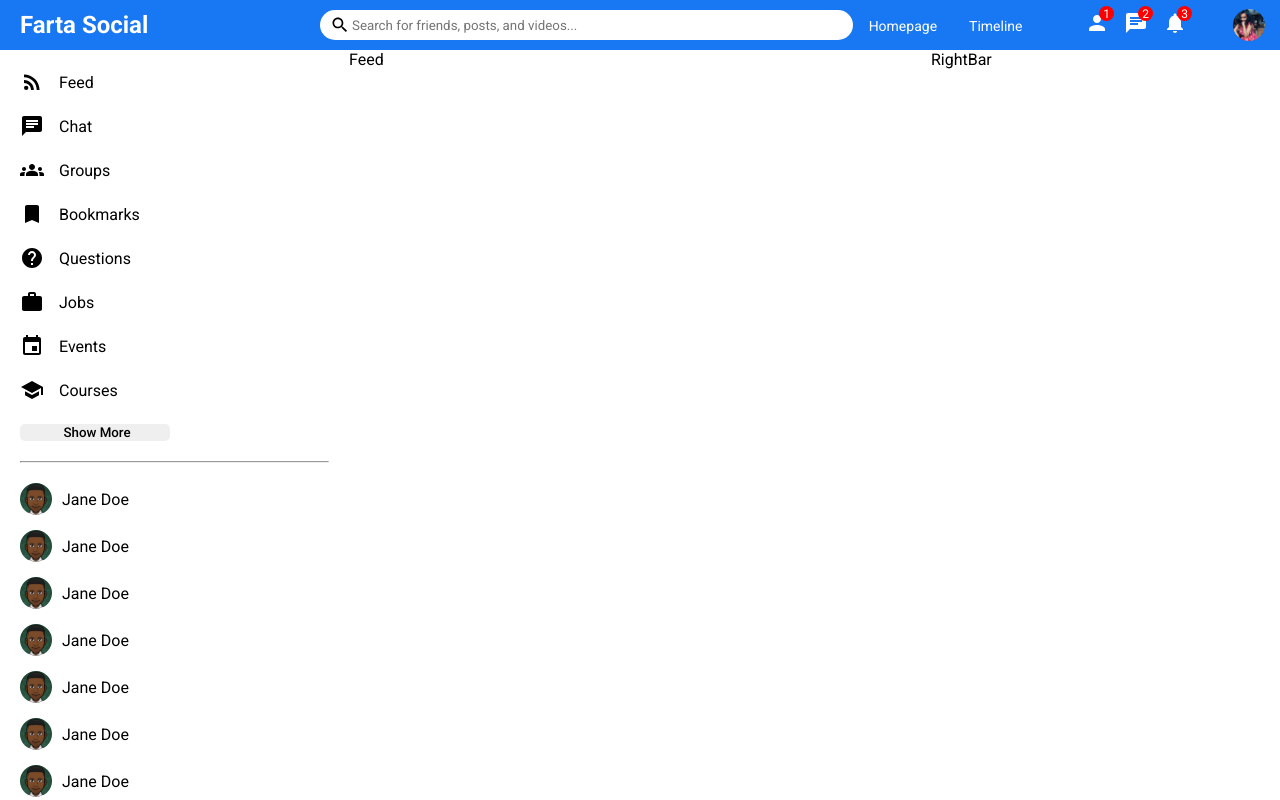
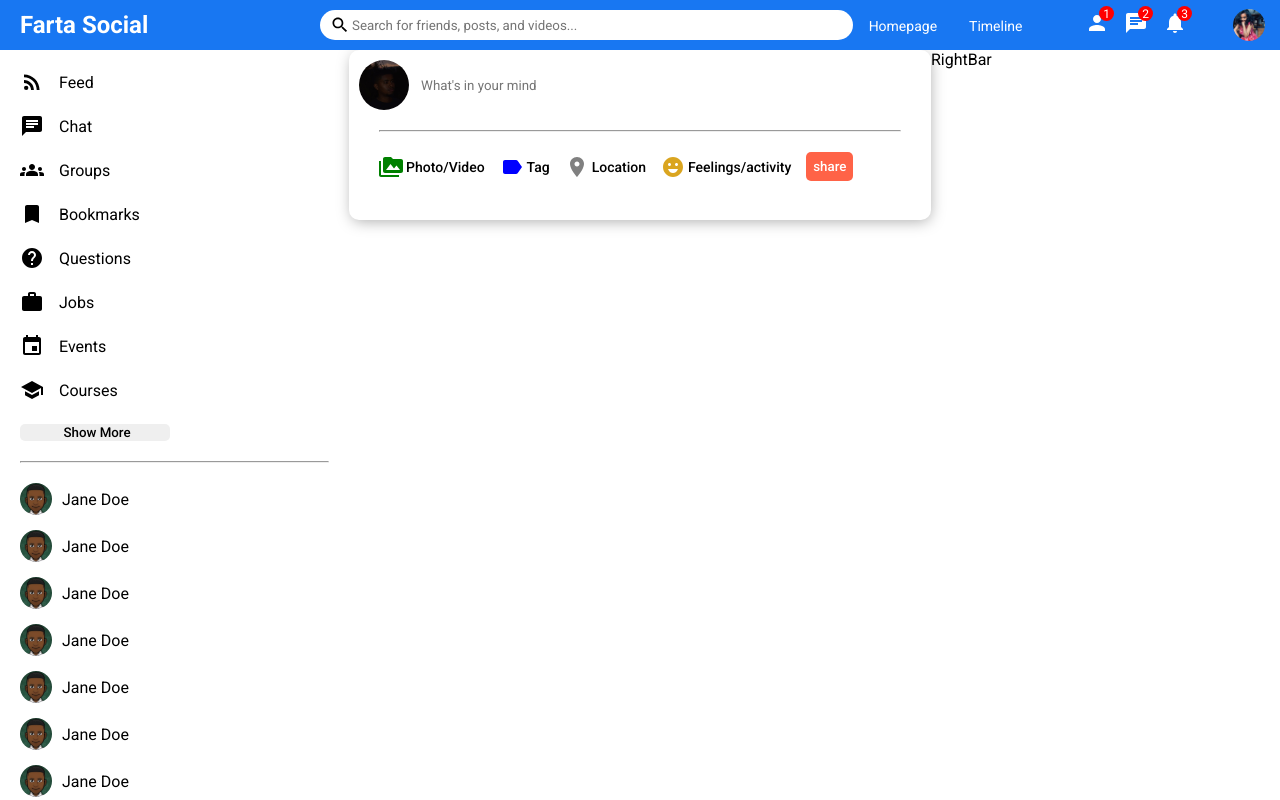
Before and after one commit to sintayehu-B/Social-Media-App, a React (Create React App) app: page / in a window 1280 px wide. Built offline with nearby package versions, Linux system fonts and the light colour scheme.

Commit message:
finished share component

```diff
--- a/src/components/feed/Feed.jsx
+++ b/src/components/feed/Feed.jsx
@@ -1,7 +1,12 @@
+import Share from "../share/Share"
 import "./feed.css"
 
 export default function Feed() {
   return (
-    <div className="feedContainer">Feed</div>
+    <div className="feedContainer">
+      <div className="feedWrapper">
+        <Share/>
+      </div>
+    </div>
   )
 }
--- /dev/null
+++ b/src/components/share/Share.jsx
@@ -0,0 +1,41 @@
+import"./share.css"
+import { PermMedia, Label, Room, EmojiEmotionsSharp  } from '@mui/icons-material';
+
+export default function Share() {
+  return (
+    <div className="shareContainer">
+        <div className="shareWrapper">
+            <div className="shareTop">
+                <img src="/assets/Person/ermias.jpg" className="shareProfileImage" alt="" />
+                <input placeholder="What's in your mind" className="shareInput" />
+            </div>
+            <hr className="shareHr" />
+            <div className="shareButton">
+                <div className="shareOptionContainer">
+                    <div className="shareOption">
+                        <PermMedia htmlColor="green" className="shareMediaIcon"/>
+                        <span className="shareOptionText">Photo/Video</span>
+
+                    </div>
+                    <div className="shareOption">
+                        <Label htmlColor="blue" className="shareMediaIcon"/>
+                        <span className="shareOptionText">Tag</span>
+
+                    </div>
+                    <div className="shareOption">
+                        <Room htmlColor="gray" className="shareMediaIcon"/>
+                        <span className="shareOptionText">Location</span>
+
+                    </div>
+                    <div className="shareOption">
+                        <EmojiEmotionsSharp htmlColor="goldenrod" className="shareMediaIcon"/>
+                        <span className="shareOptionText">Feelings/activity</span>
+
+                    </div>
+                    <button className="shareButtonIcon"> share</button>
+                </div>
+            </div>
+        </div>
+    </div>
+  )
+}
--- /dev/null
+++ b/src/components/share/share.css
@@ -0,0 +1,66 @@
+.shareContainer{
+    width: 100%;
+    height: 170px;
+    border-radius: 10px;
+    /* background-color: aqua; */
+    -webkit-box-shadow: 1px 3px 15px -2px rgba(0,0,0,0.34);
+box-shadow: 1px 3px 15px -2px rgba(0,0,0,0.34);
+}
+
+.shareWrapper{
+    padding: 10px;
+}
+.shareTop{
+    display: flex;
+    align-items: center;
+}
+.shareProfileImage{
+    width: 50px;
+    height: 50px;
+    border-radius: 50%;
+    object-fit: cover;
+    margin-right: 10px;
+}
+.shareInput{
+    border: none;
+    width: 80%;
+}
+.shareInput:focus{
+    outline: none;
+}
+.shareHr{
+    margin: 20px;
+}
+.shareButton{
+    display: flex;
+    align-items: center;
+    justify-content: space-between;
+}
+.shareOptionContainer{
+    display: flex;
+    margin-left: 20px;
+}
+.shareOption{
+    display: flex;
+    align-items: center;
+    margin-right: 15px;
+    cursor: pointer;
+}
+.shareMediaIcon{
+    font-size: 18px;
+    margin-right: 3px;
+}
+.shareOptionText{
+    font-size: 14px;
+    font-weight: 500;
+}
+.shareButtonIcon{
+    border: none;
+    padding: 7px;
+    border-radius: 5px;
+    font-weight: 500;
+    background-color: tomato;
+    margin-right: 20px;
+    cursor: pointer;
+    color: white;
+}
--- a/src/components/sideBar/sidebar.css
+++ b/src/components/sideBar/sidebar.css
@@ -8,7 +8,7 @@
 
 }
 ::-webkit-scrollbar{
-    width: 15px;
+    width: 5px;
 }
 ::-webkit-scrollbar-track{
    background-color: whitesmoke;
```
